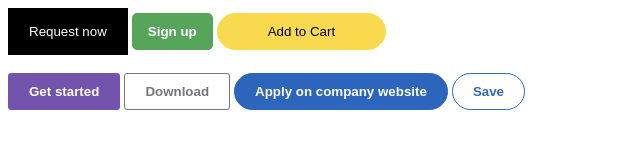
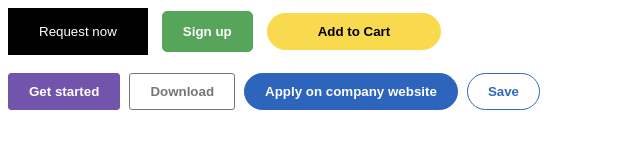
Before and after one commit to GohXiaoFui/GohXiaoFui.github.io, a plain HTML site: page week3/exe1.html in a window 1280 px wide. Shown: the whole page, without its empty margins (0-640 px from the left). Drawn offline with Linux system fonts and the light colour scheme.

Commit message:
button & color exe

```diff
--- a/week3/exe1.html
+++ b/week3/exe1.html
@@ -10,8 +10,9 @@
             border: 1px solid #000000;
             border-radius: 0px;
             padding: 15px;
-            padding-left: 20px;
-            padding-right: 20px;
+            padding-left: 30px;
+            padding-right: 30px;
+            margin-right: 10px;
         }
 
         button.Sign {
@@ -20,13 +21,14 @@
             color: white;
             border: 1px solid #57a45b;
             border-radius: 5px;
-            padding: 10px;
-            padding-left: 15px;
-            padding-right: 15px;
+            padding: 12px;
+            padding-left: 20px;
+            padding-right: 20px;
+            margin-right: 10px;
         }
 
         button.add {
-            font-weight: lighter;
+            font-weight: bold;
             background-color: #f9da4e;
             color: black;
             border: 1px solid #f9da4e;
@@ -45,6 +47,7 @@
             padding: 10px;
             padding-left: 20px;
             padding-right: 20px;
+            margin-right: 5px;
         }
 
         button.download {
@@ -56,6 +59,7 @@
             padding: 10px;
             padding-left: 20px;
             padding-right: 20px;
+            margin-right: 5px;
         }
 
         button.apply {
@@ -67,6 +71,7 @@
             padding: 10px;
             padding-left: 20px;
             padding-right: 20px;
+            margin-right: 5px;
         }
 
         button.save {
```
